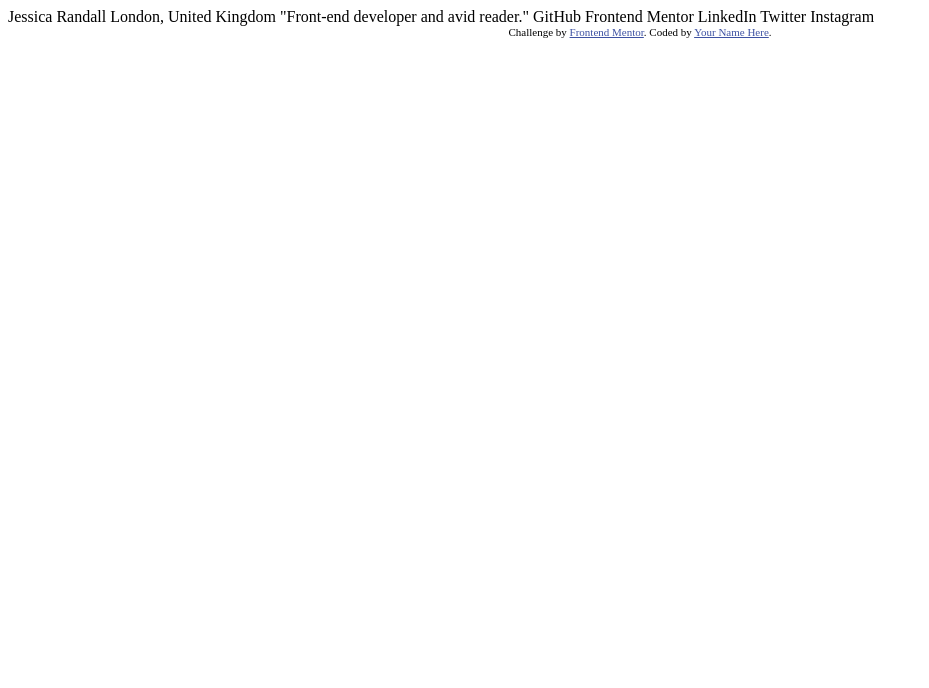
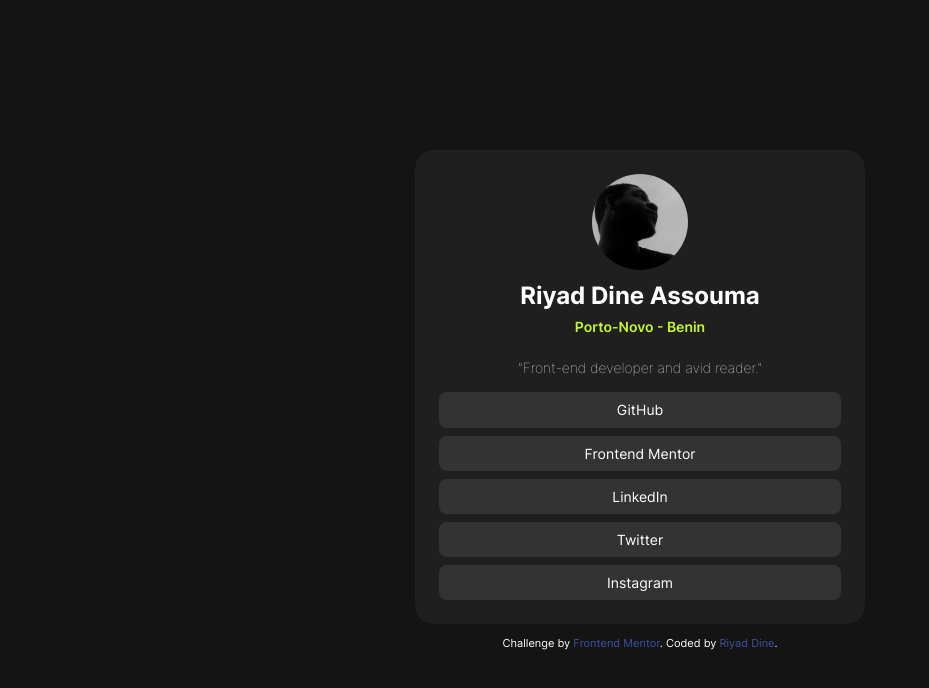
Before and after one commit to riyadDine/Social-links-profile-repo, a plain HTML site: page index.html in a window 1280 px wide. Shown: the whole page, without its empty margins (0-929 px from the left). Drawn offline with Linux system fonts and the light colour scheme.

Commit message:
challenge completed

```diff
--- a/index.html
+++ b/index.html
@@ -1,34 +1,65 @@
 <!DOCTYPE html>
 <html lang="en">
   <head>
-  <meta charset="UTF-8">
-  <meta name="viewport" content="width=device-width, initial-scale=1.0"> <!-- displays site properly based on user's device -->
+    <meta charset="UTF-8" />
+    <meta name="viewport" content="width=device-width, initial-scale=1.0" />
+    <!-- displays site properly based on user's device -->
 
-  <link rel="icon" type="image/png" sizes="32x32" href="./assets/images/favicon-32x32.png">
+    <link
+      rel="icon"
+      type="image/png"
+      sizes="32x32"
+      href="./assets/images/favicon-32x32.png" />
+
+    <link rel="stylesheet" href="styles.css" />
 
     <title>Frontend Mentor | Social links profile</title>
-
-  <!-- Feel free to remove these styles or customise in your own stylesheet 👍 -->
-  <style>
-    .attribution { font-size: 11px; text-align: center; }
-    .attribution a { color: hsl(228, 45%, 44%); }
-  </style>
   </head>
   <body>
+    <main class="container">
+      <article>
+        <img
+          src="./assets/images/avatar-riyad.jpg"
+          alt="riyad"
+          class="profile" />
+        <h1 class="name">Riyad Dine Assouma</h1>
+        <span class="location">Porto-Novo - Benin</span>
+        <span class="hobby">"Front-end developer and avid reader."</span>
+      </article>
 
-  Jessica Randall
-  London, United Kingdom
-  "Front-end developer and avid reader."
-
-  GitHub
-  Frontend Mentor
-  LinkedIn
-  Twitter
-  Instagram
+      <ul class="social-list">
+        <li>
+          <a href="https://github.com/riyadDine" target="_blank" rel="noopener"
+            >GitHub</a
+          >
+        </li>
+        <li>
+          <a
+            href="https://www.frontendmentor.io/profile/riyadDine"
+            target="_blank"
+            rel="noopener"
+            >Frontend Mentor</a
+          >
+        </li>
+        <li><a href="#" target="_blank">LinkedIn</a></li>
+        <li><a href="#" target="_blank">Twitter</a></li>
+        <li><a href="#" target="_blank">Instagram</a></li>
+      </ul>
+    </main>
 
     <div class="attribution">
-    Challenge by <a href="https://www.frontendmentor.io?ref=challenge" target="_blank">Frontend Mentor</a>.
-    Coded by <a href="#">Your Name Here</a>.
+      <p>
+        Challenge by
+        <a
+          href="https://www.frontendmentor.io?ref=challenge"
+          target="_blank"
+          rel="noopener"
+          >Frontend Mentor</a
+        >. Coded by
+        <a href="https://github.com/riyadDine" target="_blank" rel="noopener">
+          Riyad Dine</a
+        >.
+      </p>
     </div>
   </body>
 </html>
--- /dev/null
+++ b/styles.css
@@ -0,0 +1,90 @@
+* {
+  box-sizing: border-box;
+  margin: 0;
+  padding: 0;
+}
+
+@font-face {
+  font-family: "Inter";
+  src: url("./assets/fonts/Inter-VariableFont_slnt\,wght.ttf")
+    format("truetype");
+}
+
+body {
+  background-color: hsl(0, 0%, 8%);
+  color: hsl(0, 0%, 100%);
+  font-family: "Inter", sans-serif;
+  width: 100%;
+  height: 100vh;
+  display: flex;
+  flex-direction: column;
+  justify-content: center;
+  align-items: center;
+  font-size: 14px;
+}
+
+.container {
+  background-color: hsl(0, 0%, 12%);
+  border-radius: 1.2rem;
+  padding: 1.5rem 1.5rem 1rem;
+  margin-bottom: 0.7rem;
+  width: min(90vw, 450px);
+  text-align: center;
+}
+
+.profile {
+  object-fit: cover;
+  width: 6rem;
+  height: 6rem;
+  border-radius: 50%;
+  margin-bottom: 0.5rem;
+}
+
+.container span,
+.name {
+  display: block;
+  margin-bottom: 0.5rem;
+}
+
+.name {
+  font-size: 1.5rem;
+}
+
+.location {
+  color: hsl(75, 94%, 57%);
+  font-weight: 600;
+}
+
+.hobby {
+  margin-top: 1.5rem;
+  font-weight: lighter;
+}
+
+.social-list {
+  margin-top: 1rem;
+}
+
+.social-list li {
+  list-style: none;
+  height: 2.2rem;
+  line-height: 2.2rem;
+  background-color: hsl(0, 0%, 20%);
+  border-radius: 0.5rem;
+  margin-bottom: 0.5rem;
+  align-items: center;
+}
+
+.social-list li a {
+  text-decoration: none;
+  color: hsl(0, 0%, 100%);
+  cursor: pointer;
+}
+
+.attribution {
+  font-size: 11px;
+  text-align: center;
+}
+.attribution a {
+  color: hsl(228, 45%, 44%);
+  text-decoration: none;
+}
```
Also changed, not shown: assets/images/avatar-jessica.jpeg (deleted), assets/images/avatar-riyad.jpg (added), assets/images/screenshot.png (added), 2 other files. Lines whose indentation alone changed are shown as unchanged.
